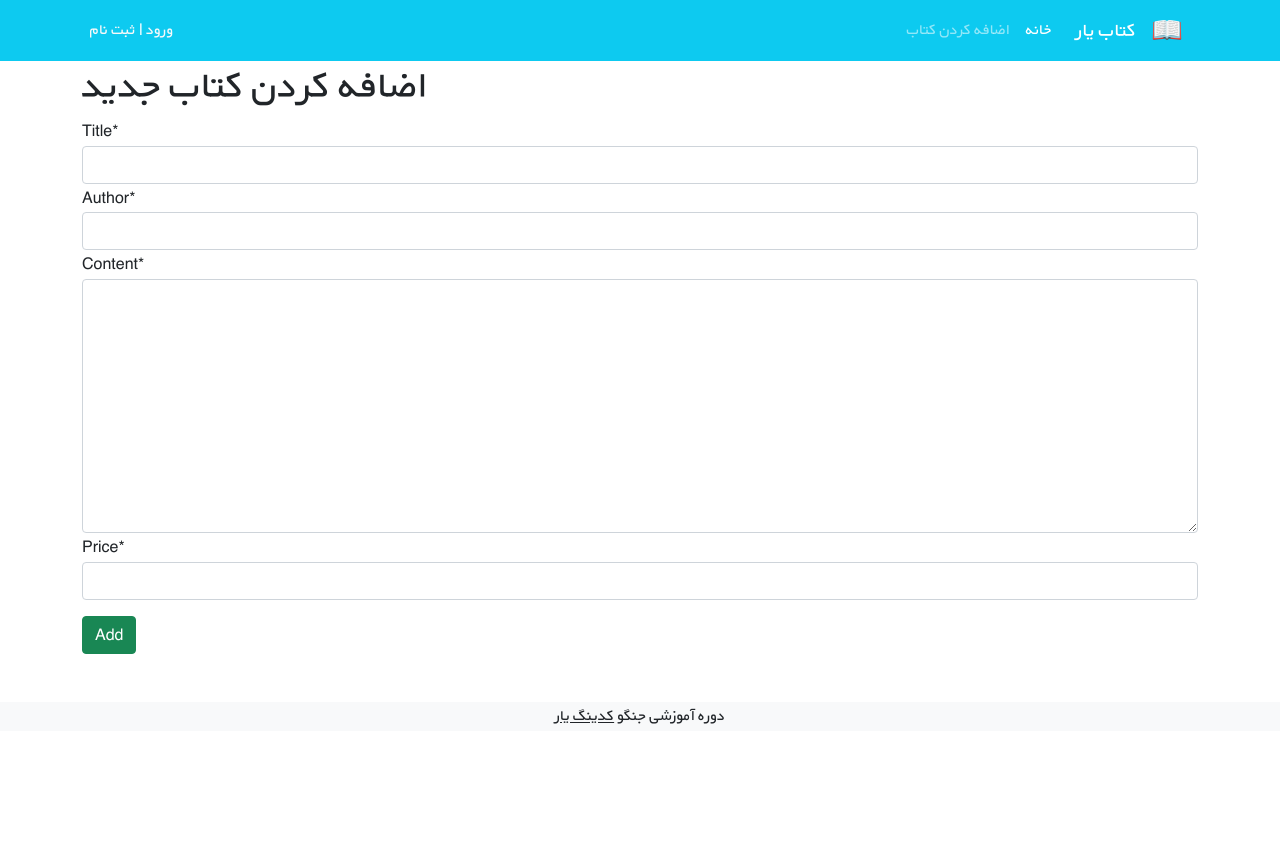
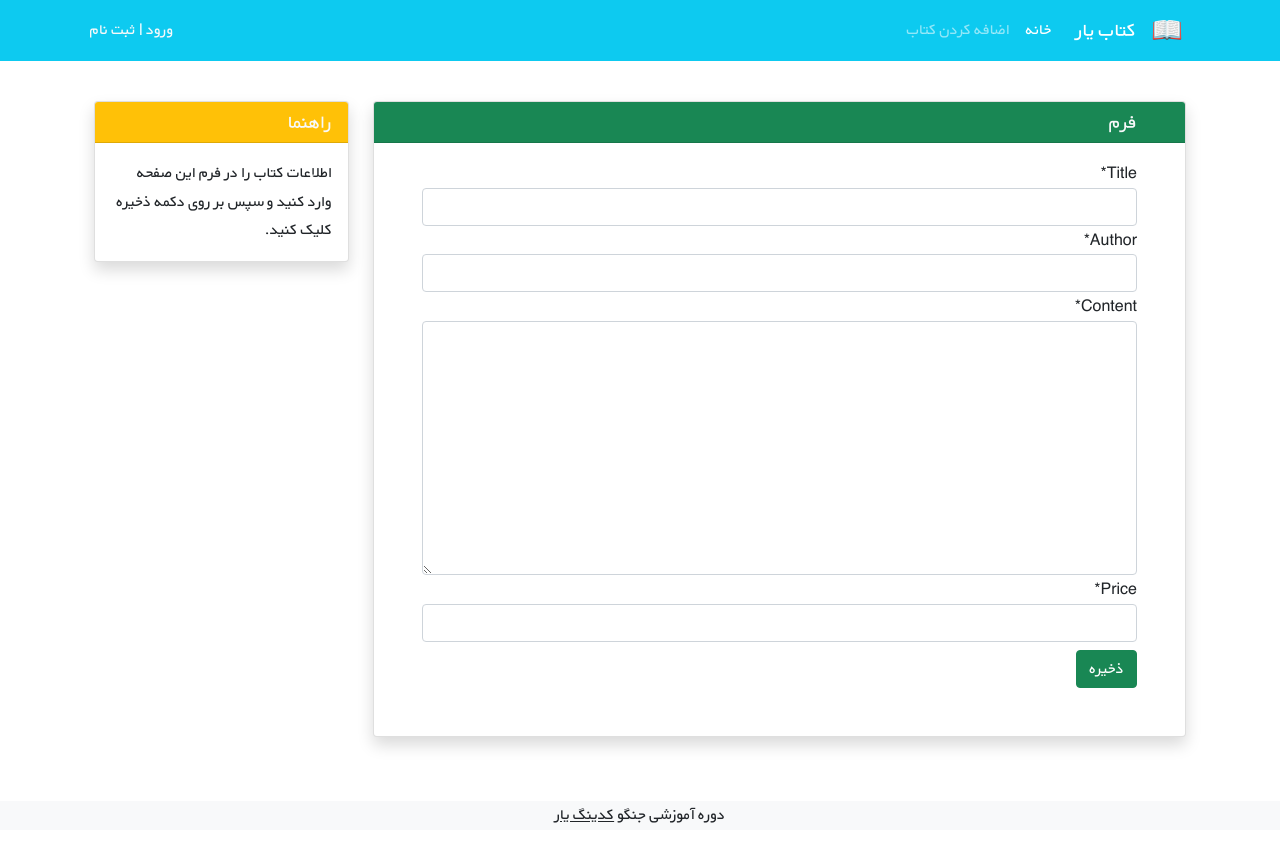
Before and after one commit to pouriashiralipour/book_shop, a Django app: page /books/new/ in a window 1280 px wide. Before the commit the page ends 724 px from the top, so only its background shows below. Run offline with Django 4.2, Linux system fonts and the light colour scheme; some libraries are stand-ins or nearby versions.

Commit message:
add front code to create view

```diff
--- a/books/templates/books/create_view.html
+++ b/books/templates/books/create_view.html
@@ -6,10 +6,40 @@
 {% endblock %}
 
 {% block content %}
-    <h1>اضافه کردن کتاب جدید</h1>
-    <form action="" method="post">
-        {% csrf_token %}
-        {{ form|crispy }}
-        <button class="btn btn-success mt-3" type="submit">Add</button>
-    </form>
+    <div class="container mt-4" dir="rtl">
+    <div class="row">
+        <div class="col-9">
+            <div class="card shadow my-3">
+                <h5 class="card-header bg-success text-light px-5">فرم</h5>
+                <div class="px-5 pt-3 pb-5">
+                    <form method="POST">
+                        {% csrf_token %}
+                        {{ form|crispy }}
+{#                        <div class="form-group py-2">#}
+{#                            <label class="py-1">عنوان کتاب:</label>#}
+{#                            <input type="text" class="form-control" placeholder="" name="title">#}
+{#                        </div>#}
+{#                        <div class="form-group py-2">#}
+{#                            <label class="py-1">توضیحات کتاب:</label>#}
+{#                            <textarea class="form-control" name="text" rows="8" placeholder=""></textarea>#}
+{#                        </div>#}
+                        <button type="submit" class="btn btn-success mt-2">ذخیره</button>
+                    </form>
+                </div>
+            </div>
+        </div>
+        <div class="col-3">
+
+                <div class="card my-3 shadow">
+                    <h5 class="card-header bg-warning text-light">راهنما</h5>
+                    <div class="card-body">
+                        <p class="card-text">
+                            اطلاعات کتاب را در فرم این صفحه وارد کنید و سپس بر روی دکمه ذخیره کلیک کنید.
+                        </p>
+                    </div>
+                </div>
+
+        </div>
+    </div>
+</div>
 {% endblock %}
```
